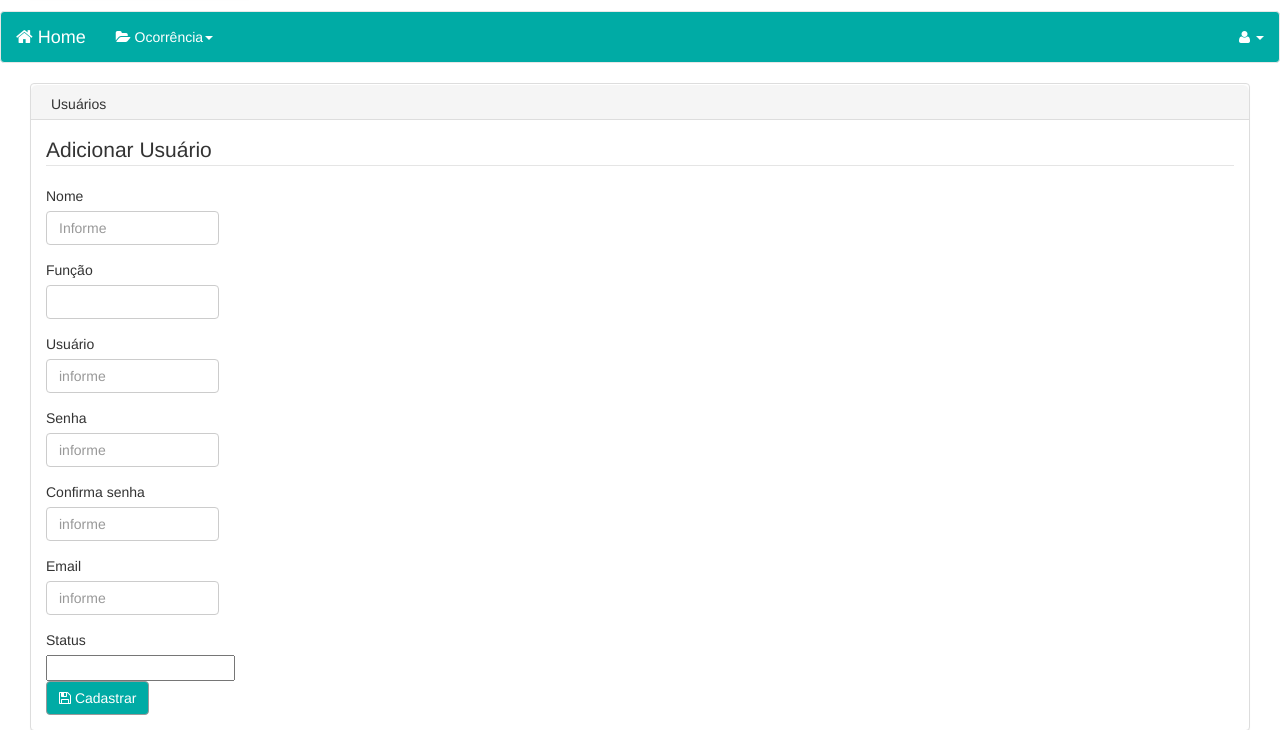
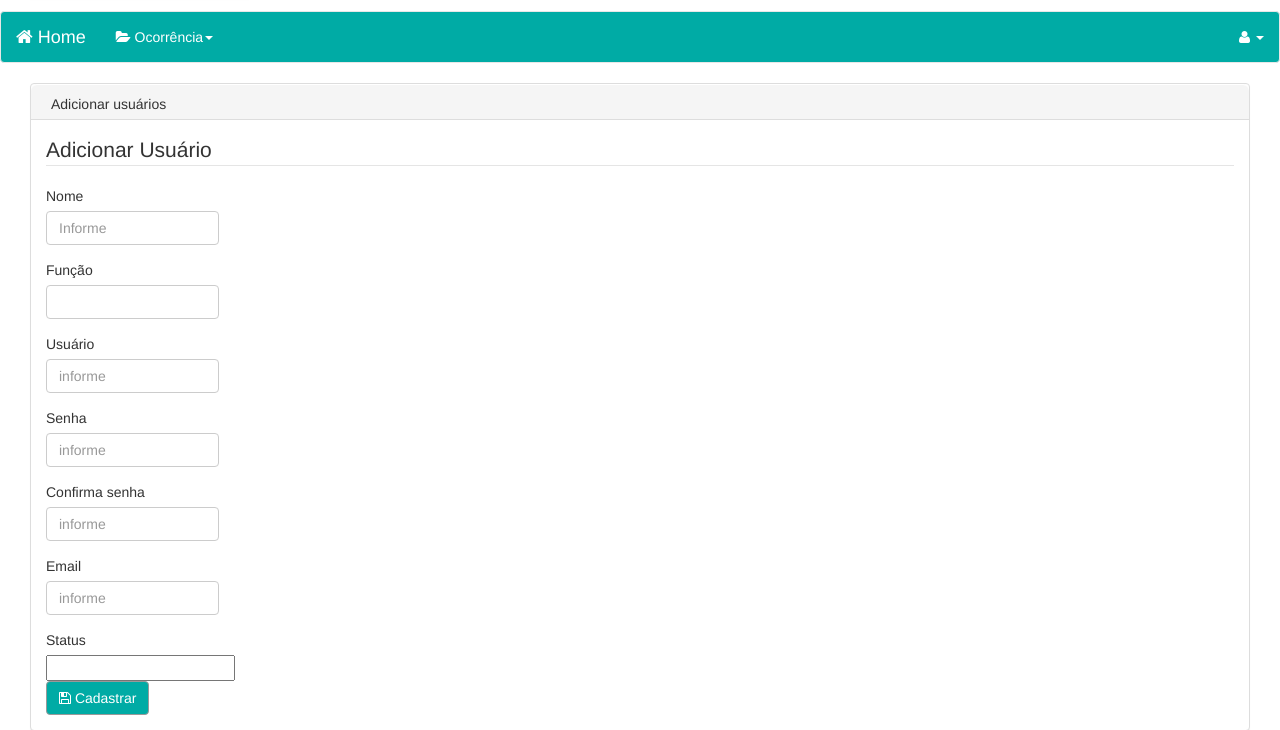
Before and after one commit to Jllima/SISDEC, a CakePHP app: the page made by app/View/Users/add.ctp in a window 1280 px wide. Shown: the part 142-872 px from the top of the page. Run offline with PHP 8.4 and a stand-in for CakePHP, Linux system fonts and the light colour scheme; the template is opened without the code that fills it, so the values that code supplies are empty; form fields are guessed from the names that the template uses; some libraries are stand-ins or nearby versions.

Commit message:
teste de commit 14/05/14

```diff
--- a/app/View/Users/add.ctp
+++ b/app/View/Users/add.ctp
@@ -1,5 +1,5 @@
 
-<div class="panel-heading">Usuários</div>
+<div class="panel-heading">Adicionar usuários</div>
 <div class="panel-body">
 
 
```
